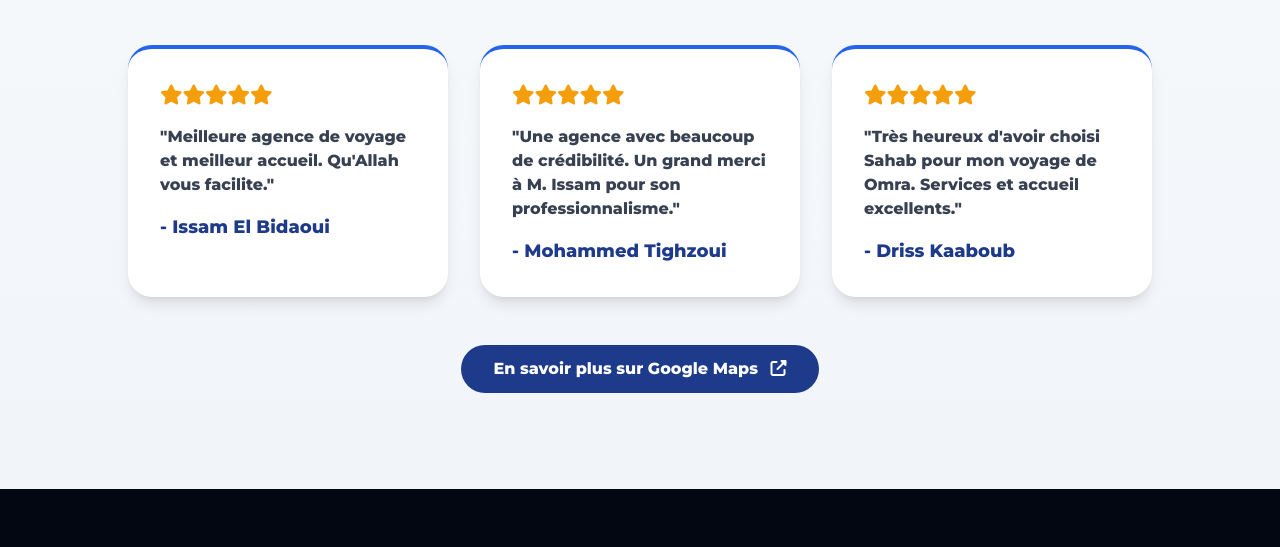
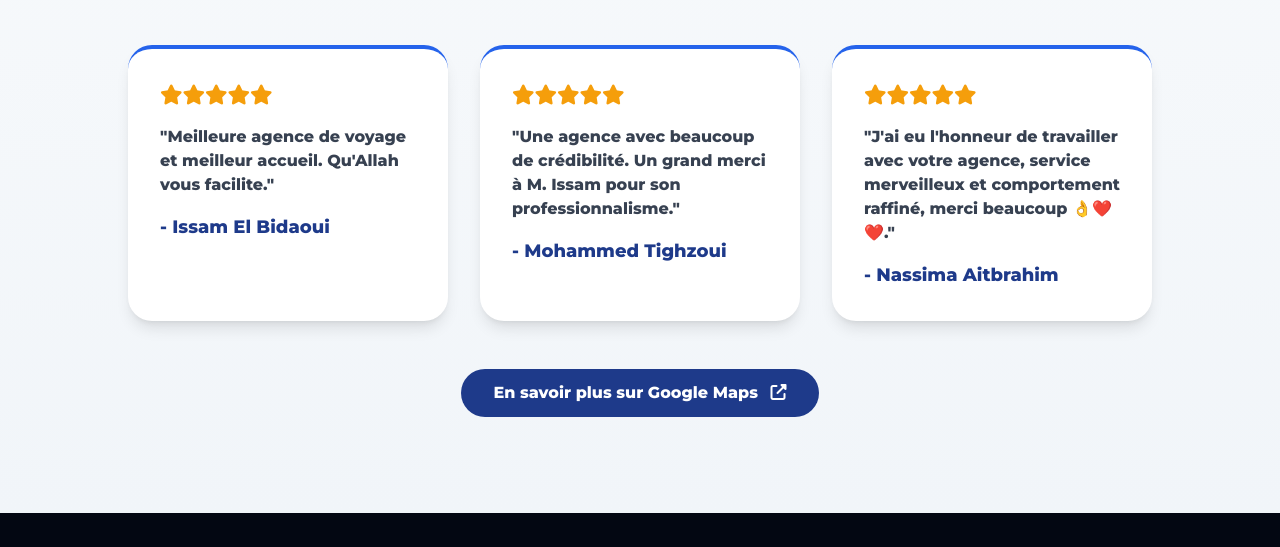
Before and after one commit to bara-bara/Sahab-Voyages, a plain HTML site: page index.html in a window 1280 px wide. Shown: the part 2003-2550 px from the top of the page. Drawn offline with nearby package versions, Linux system fonts and the light colour scheme.

Commit message:
Update index.html
ADD

```diff
--- a/index.html
+++ b/index.html
@@ -223,8 +223,8 @@
                             </div>
                             <div class="bg-white p-8 rounded-3xl shadow-lg border-t-4 border-blue-600">
                                 <div class="text-amber-500 mb-4 text-xl"><i class="fas fa-star"></i><i class="fas fa-star"></i><i class="fas fa-star"></i><i class="fas fa-star"></i><i class="fas fa-star"></i></div>
-                                <p class="text-gray-700 mb-4 font-bold">"Très heureux d'avoir choisi Sahab pour mon voyage de Omra. Services et accueil excellents."</p>
-                                <h5 class="font-black text-blue-900 text-lg">- Driss Kaaboub</h5>
+                                <p class="text-gray-700 mb-4 font-bold">"J'ai eu l'honneur de travailler avec votre agence, service merveilleux et comportement raffiné, merci beaucoup 👌❤️❤️."</p>
+                                <h5 class="font-black text-blue-900 text-lg">- Nassima Aitbrahim</h5>
                             </div>
                         </div>
                         <div class="mt-12 text-center">
```
